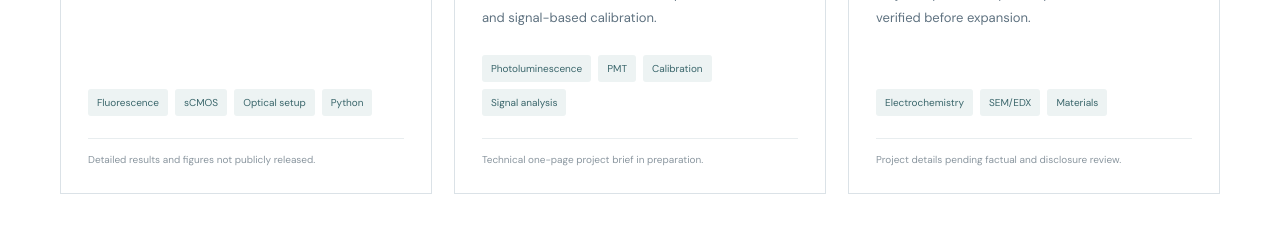
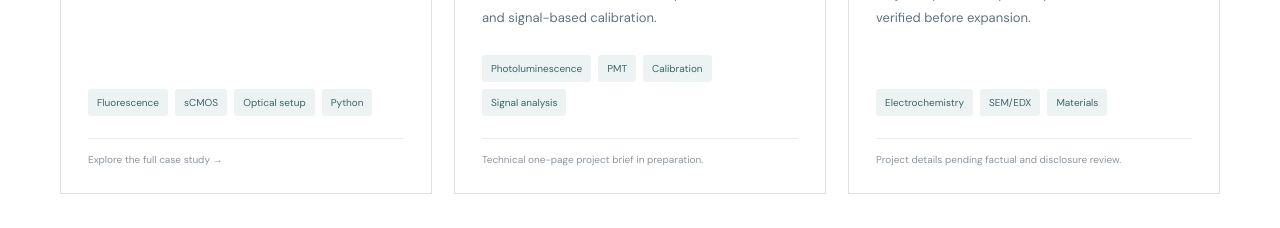
Before and after one commit to felipequi/research-engineering-portfolio, a plain HTML site: page index.html in a window 1280 px wide. Shown: the part 2240-2468 px from the top of the page. Drawn offline with Linux system fonts and the light colour scheme.

Commit message:
Update index.html

```diff
--- a/index.html
+++ b/index.html
@@ -102,7 +102,7 @@
                                 filtering, sCMOS imaging and Python-based intensity analysis.</p>
                             <div class="tags"><span>Fluorescence</span><span>sCMOS</span><span>Optical
                                     setup</span><span>Python</span></div>
-                            <div class="project-status">Detailed results and figures not publicly released.</div>
+                            <a href="projects/cea-liten.html" class="project-status">     Explore the full case study → </a>
                         </div>
                     </article>
                     <article class="project">
```
